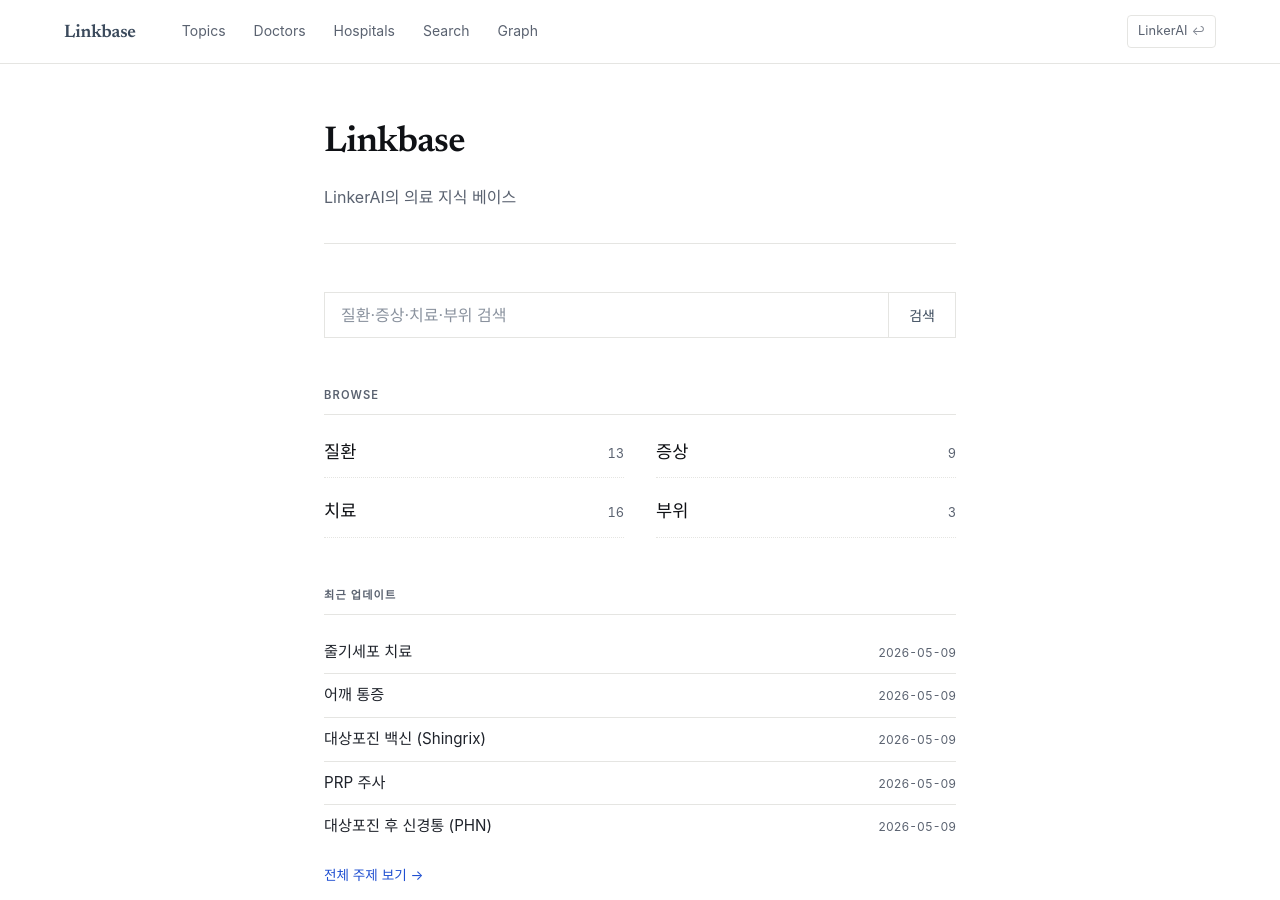
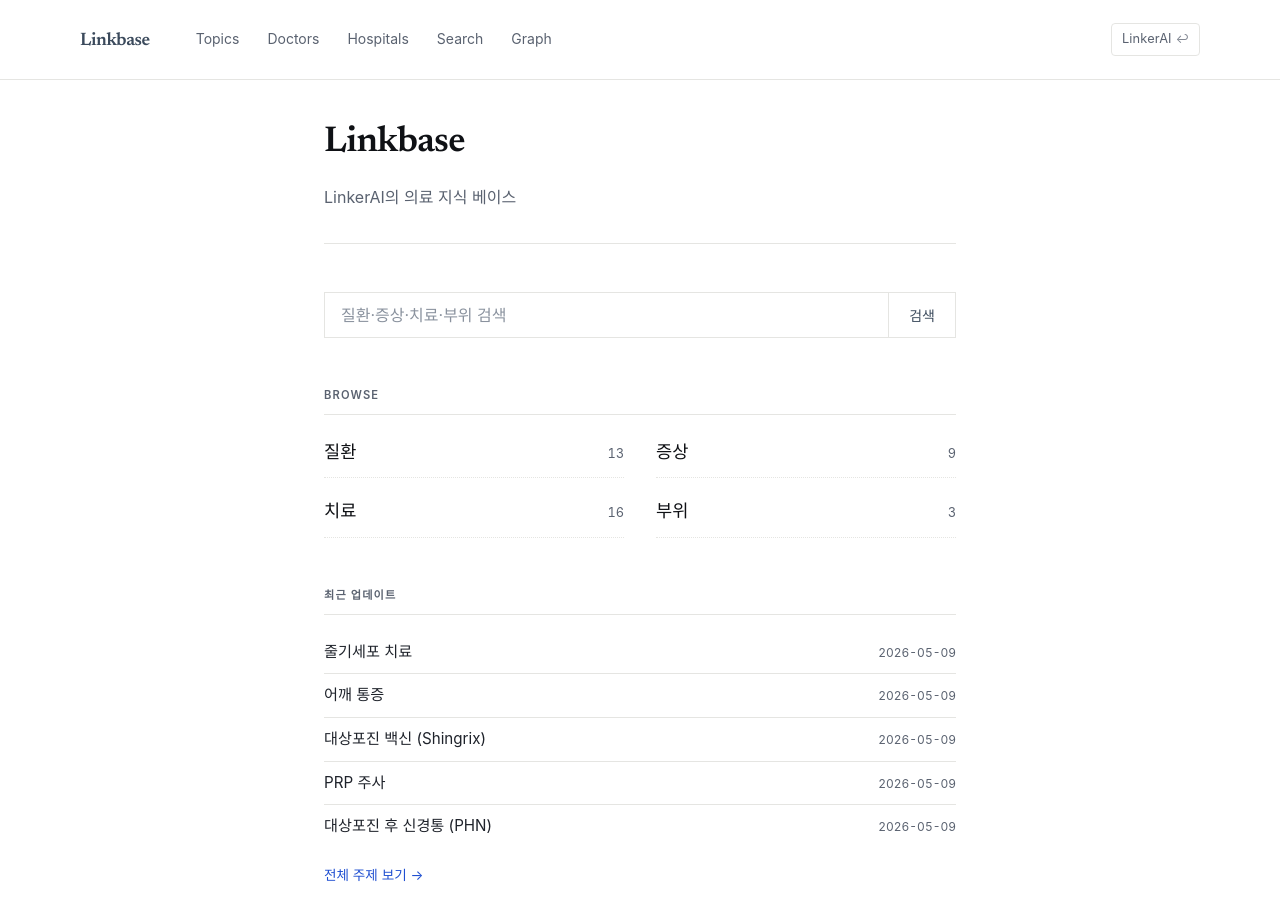
Before and after one commit to feelharmony/linkare-medical-knowledge, a Jekyll site: the page built from index.html, in a window 1280 px wide and 900 px high. Built offline with Jekyll 4.4.1, drawn with Linux system fonts in a browser that asks for light colours; some web fonts are replaced.

Commit message:
knowledge: 헤더 LinkerAI 톤 정합 — 데스크톱 80px·40px padding + 로고 weight 700·tracking-tight
LinkerAI 메인 사이트 헤더와 Linkbase(knowledge.linkerai.io) 헤더가 픽셀 단위로 다른 인상을 줘서, LinkerAI 톤으로 일치시킴 (사장님 결정).

변경 (style.css):
- :root --header-height-md: 80px 신규 (데스크톱)
- .site-header @media (min-width: 768px) height 80px
- .header-inner @media (min-width: 768px) padding 0 2.5rem (40px)
- .logo-knowledge font-weight 600 → 700, letter-spacing -0.01em → -0.025em (tracking-tight)

결과: LinkerAI/Linkare/Linkbase/Studio 4개 사이트 헤더 로고가 픽셀 단위로 일치 (Newsreader 18px font-bold tracking-tight, 데스크톱 80px 헤더).

Co-Authored-By: Claude Opus 4.7 (1M context) <noreply@anthropic.com>

```diff
--- a/assets/css/style.css
+++ b/assets/css/style.css
@@ -25,7 +25,8 @@
   --width-narrow:   680px;
   --width-reading:  760px;
   --width-content: 1200px;
-  --header-height:   64px;
+  --header-height:   64px;       /* 모바일 */
+  --header-height-md: 80px;      /* 데스크톱 — LinkerAI 톤 정합 */
 
   /* ── Fonts ── */
   --font-display: "Pretendard Variable", -apple-system, BlinkMacSystemFont, system-ui, sans-serif;
@@ -86,14 +87,16 @@ a {
 a:hover { text-decoration: underline; }
 
 /* ─── Knowledge wordmark (영문 brand → Newsreader 세리프, slate ink) ─── */
+/* LinkerAI 톤 정합 — weight 700, letter-spacing -0.025em (tracking-tight) */
 .logo-knowledge {
   font-family: var(--font-serif);
-  font-weight: 600;
+  font-weight: 700;
   color: var(--color-accent);
-  letter-spacing: -0.01em;
+  letter-spacing: -0.025em;
 }
 
 /* ─── Header ─── */
+/* LinkerAI 톤 정합 — 데스크톱 80px, 모바일 64px */
 .site-header {
   position: fixed;
   top: 0;
@@ -107,6 +110,12 @@ a:hover { text-decoration: underline; }
   border-bottom: 1px solid var(--color-line);
 }
 
+@media (min-width: 768px) {
+  .site-header {
+    height: var(--header-height-md);
+  }
+}
+
 .header-inner {
   max-width: var(--width-content);
   margin: 0 auto;
@@ -115,6 +124,13 @@ a:hover { text-decoration: underline; }
   display: flex;
   align-items: center;
   gap: 2rem;
+}
+
+/* LinkerAI 톤 정합 — 데스크톱 좌우 padding 2.5rem (40px) */
+@media (min-width: 768px) {
+  .header-inner {
+    padding: 0 2.5rem;
+  }
 }
 
 /* 로고 영역 */
```
